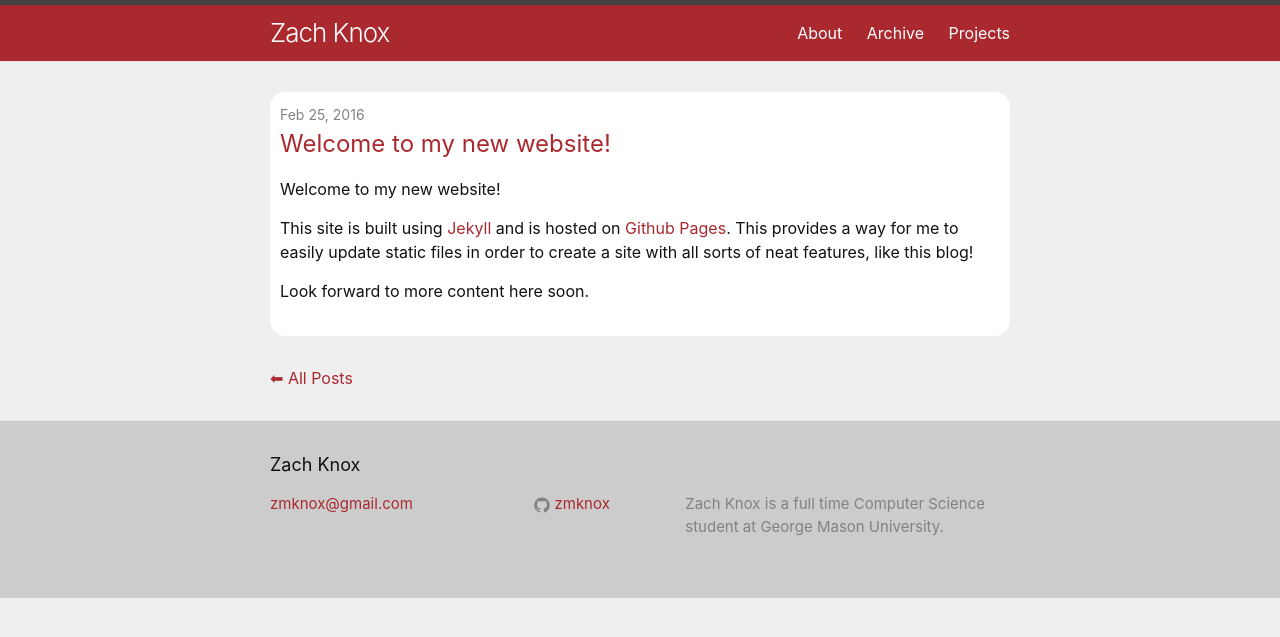
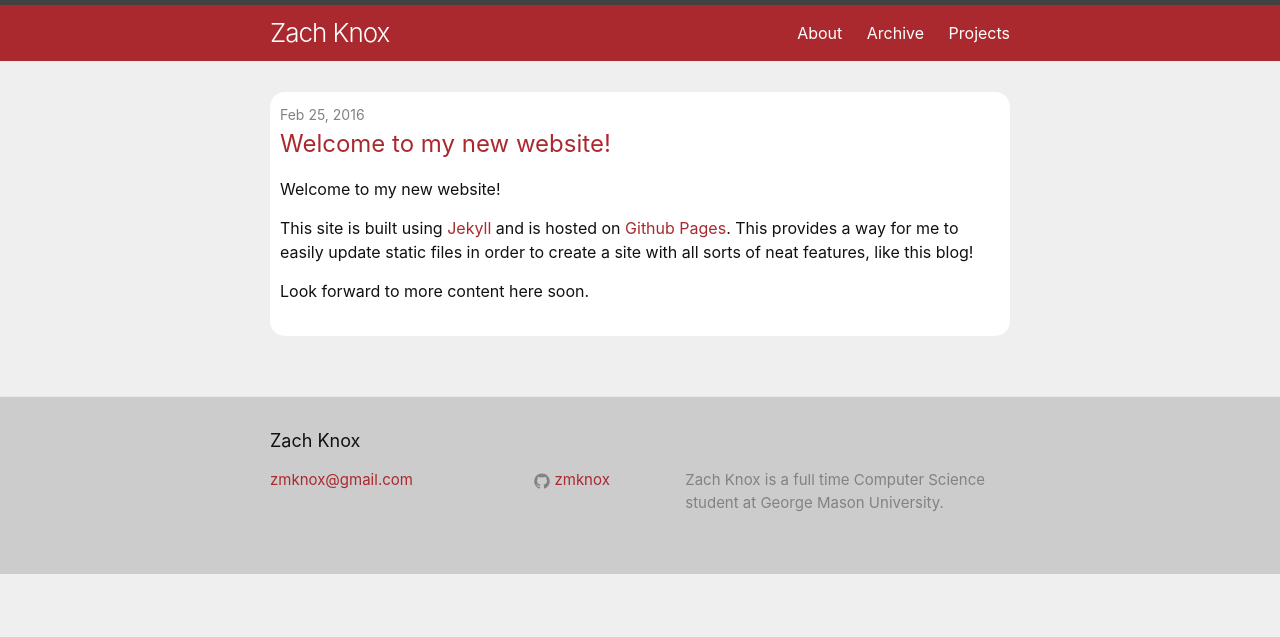
Before and after one commit to zmknox/zmknox.github.io, a Jekyll site: the page built from index.html, in a window 1280 px wide. Shown: the top 637 px of the page. Built offline with Jekyll 4.4.1, drawn with Linux system fonts in a browser that asks for light colours.

Commit message:
hides 'All Posts' option on homepage is posts are < 4

```diff
--- a/index.html
+++ b/index.html
@@ -24,7 +24,7 @@ layout: default
       </li>
     {% endfor %}
   </ul>
-
-  <a href="/posts/">⬅ All Posts</a>
-
+  {% if posts < 4 %}
+    <a href="/posts/">⬅ All Posts</a>
+  {% endif %}
 </div>
```
